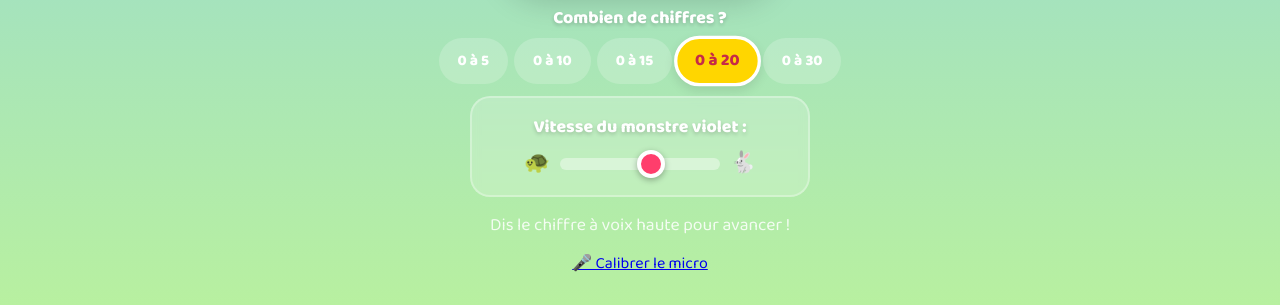
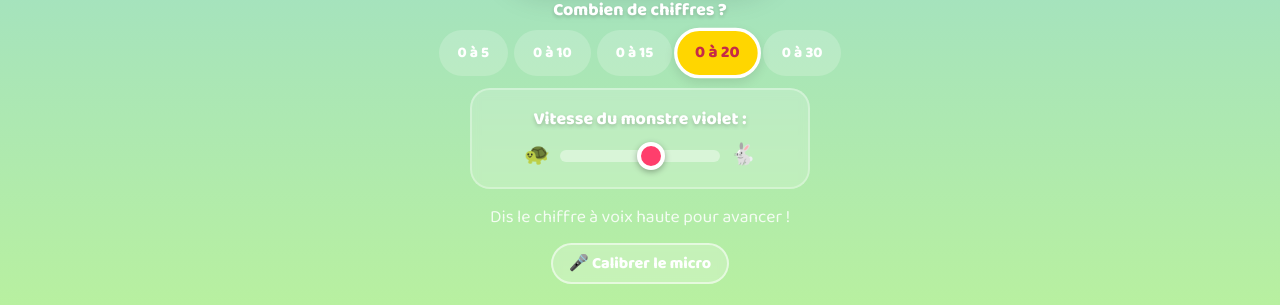
Before and after one commit to eduSeb/monster-race, a plain HTML site: page index.html in a window 1280 px wide. Shown: the part 495-800 px from the top of the page. Drawn offline with Linux system fonts and the light colour scheme.

Commit message:
style(home): style calibration button on home screen

```diff
--- a/style.css
+++ b/style.css
@@ -109,6 +109,26 @@ html, body {
   font-size: clamp(.75rem, 2.5vw, 1.1rem);
   margin-top: 2px;
 }
+
+.btn-calibrate {
+  display: inline-flex;
+  align-items: center;
+  gap: 6px;
+  font-family: var(--font);
+  font-size: clamp(.8rem, 2.6vw, 1rem);
+  font-weight: 700;
+  color: #fff;
+  text-decoration: none;
+  padding: 6px 16px;
+  background: rgba(255, 255, 255, 0.22);
+  border: 2px solid rgba(255, 255, 255, 0.55);
+  border-radius: 999px;
+  backdrop-filter: blur(5px);
+  transition: transform .15s, background .2s;
+  touch-action: manipulation;
+}
+.btn-calibrate:hover  { background: rgba(255, 255, 255, 0.35); transform: translateY(-1px); }
+.btn-calibrate:active { transform: scale(0.97); }
 
 .btn-audio-toggle {
   position: fixed;
```
